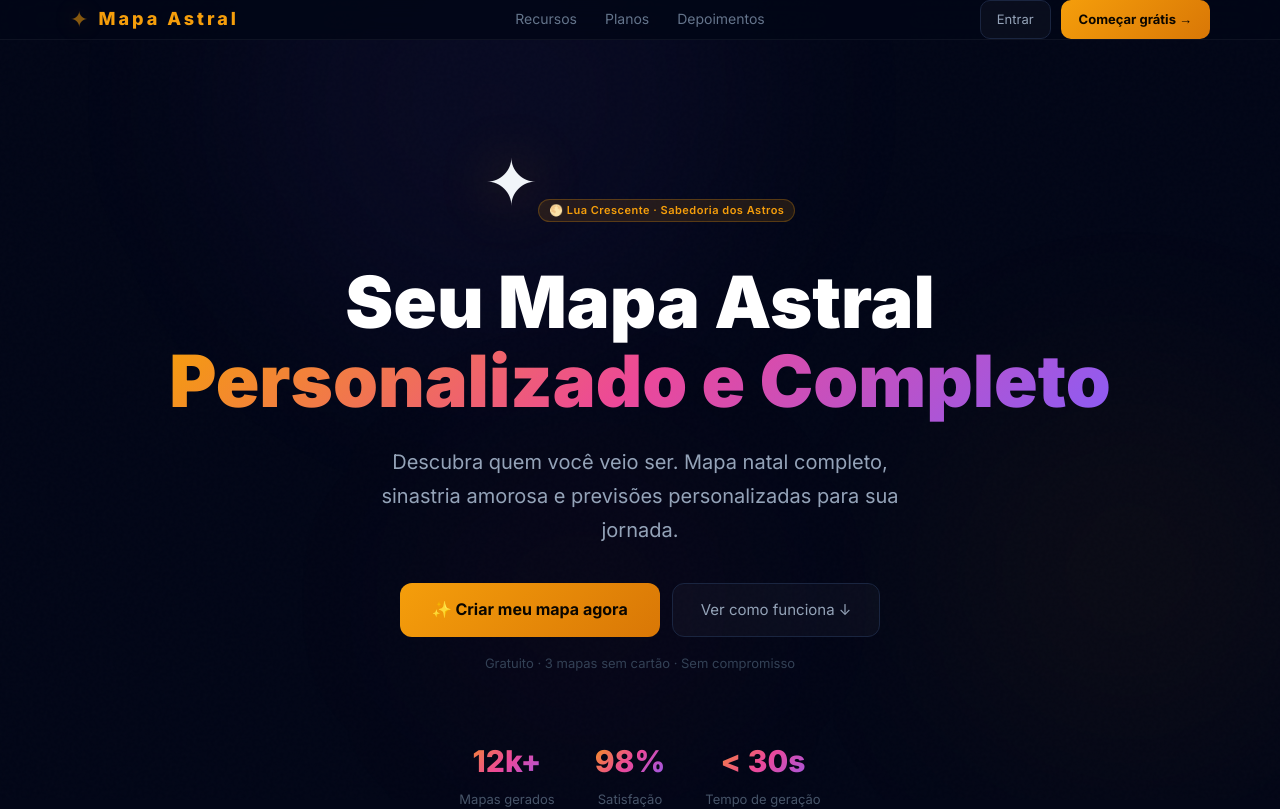
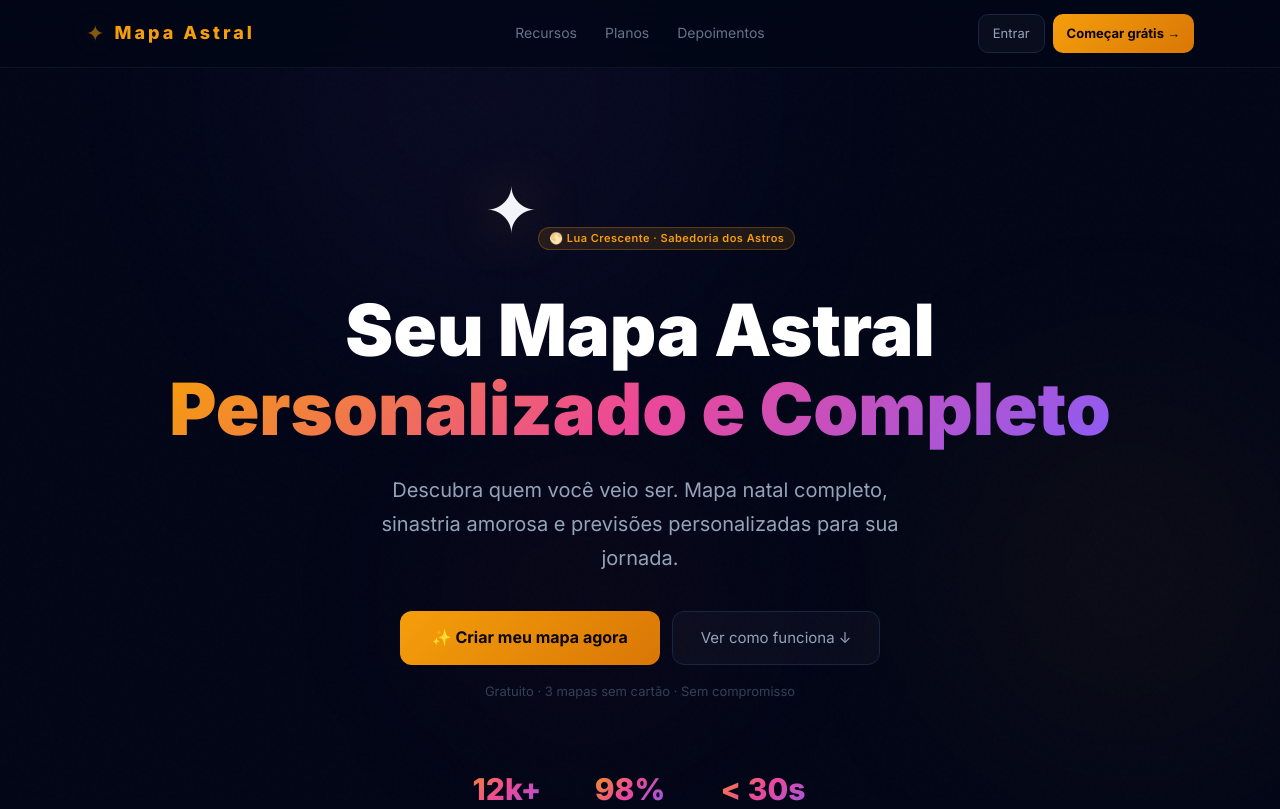
Before and after one commit to tonydzn/mapa_astral, a Next.js app: page / in a window 1280 px wide. Shown: the top 809 px of the page. Built offline with nearby package versions, Linux system fonts and the light colour scheme.

Commit message:
fix(ui): fix landing header nav hidden on mobile - inline style conflict

```diff
--- a/app/globals.css
+++ b/app/globals.css
@@ -588,6 +588,23 @@ main {
   animation: fadeIn .4s ease;
 }
 
+/* ===== Landing Header (isolado do inline style) ===== */
+.landing-nav-center {
+  display: none;
+  /* hidden on mobile by default */
+  gap: 28px;
+  position: absolute;
+  left: 50%;
+  transform: translateX(-50%);
+  align-items: center;
+}
+
+@media (min-width: 768px) {
+  .landing-nav-center {
+    display: flex;
+  }
+}
+
 /* ===== Mobile Responsiveness ===== */
 @media (max-width: 900px) {
   .card {
--- a/components/landing/LandingHeader.tsx
+++ b/components/landing/LandingHeader.tsx
@@ -12,31 +12,33 @@ export default function LandingHeader() {
             background: "rgba(2,6,23,.85)",
             backdropFilter: "blur(20px)"
         }}>
-            <div className="px-4 sm:px-6 py-3 sm:py-4" style={{
+            <div style={{
                 maxWidth: 1140,
                 margin: "0 auto",
+                padding: "14px 16px",
                 display: "flex",
                 alignItems: "center",
-                justifyContent: "space-between"
+                justifyContent: "space-between",
+                gap: 12,
             }}>
-                <Link href="/" style={{ display: "flex", alignItems: "center", gap: 10, textDecoration: "none" }}>
+                {/* Logo */}
+                <Link href="/" style={{ display: "flex", alignItems: "center", gap: 10, textDecoration: "none", flexShrink: 0 }}>
                     <span style={{ fontSize: 22, color: "#f59e0b", filter: "drop-shadow(0 0 12px rgba(245,158,11,.5))" }} className="animate-pulse-glow">✦</span>
                     <span style={{ color: "#f59e0b", fontWeight: 800, fontSize: 18, letterSpacing: 3 }}>Mapa Astral</span>
                 </Link>
 
-                <nav style={{ display: "flex", gap: 28, position: "absolute", left: "50%", transform: "translateX(-50%)" }} className="hidden md:flex">
+                {/* Nav central - ONLY visible on desktop, using CSS not inline style to avoid override */}
+                <nav className="landing-nav-center">
                     {[["#features", "Recursos"], ["#pricing", "Planos"], ["#testimonials", "Depoimentos"]].map(([href, label]) => (
                         <a key={href} href={href} style={{ color: "#64748b", fontSize: 14, textDecoration: "none", transition: "color .2s" }}
                             onMouseEnter={e => (e.currentTarget.style.color = "#e2e8f0")} onMouseLeave={e => (e.currentTarget.style.color = "#64748b")}>{label}</a>
                     ))}
                 </nav>
 
-                <div style={{ display: "flex", gap: 10, alignItems: "center" }}>
-                    <Link href="/login" className="btn-ghost" style={{ padding: "8px 16px", fontSize: 13 }}>
-                        <span className="hidden sm:inline">Entrar</span>
-                        <span className="sm:hidden">Login</span>
-                    </Link>
-                    <Link href="/register" className="btn-gold" style={{ padding: "9px 18px", fontSize: 13 }}>
+                {/* Action buttons */}
+                <div style={{ display: "flex", gap: 8, alignItems: "center", flexShrink: 0 }}>
+                    <Link href="/login" className="btn-ghost" style={{ padding: "8px 14px", fontSize: 13 }}>Entrar</Link>
+                    <Link href="/register" className="btn-gold" style={{ padding: "9px 14px", fontSize: 13 }}>
                         <span className="hidden sm:inline">Começar grátis →</span>
                         <span className="sm:hidden">Começar</span>
                     </Link>
```
